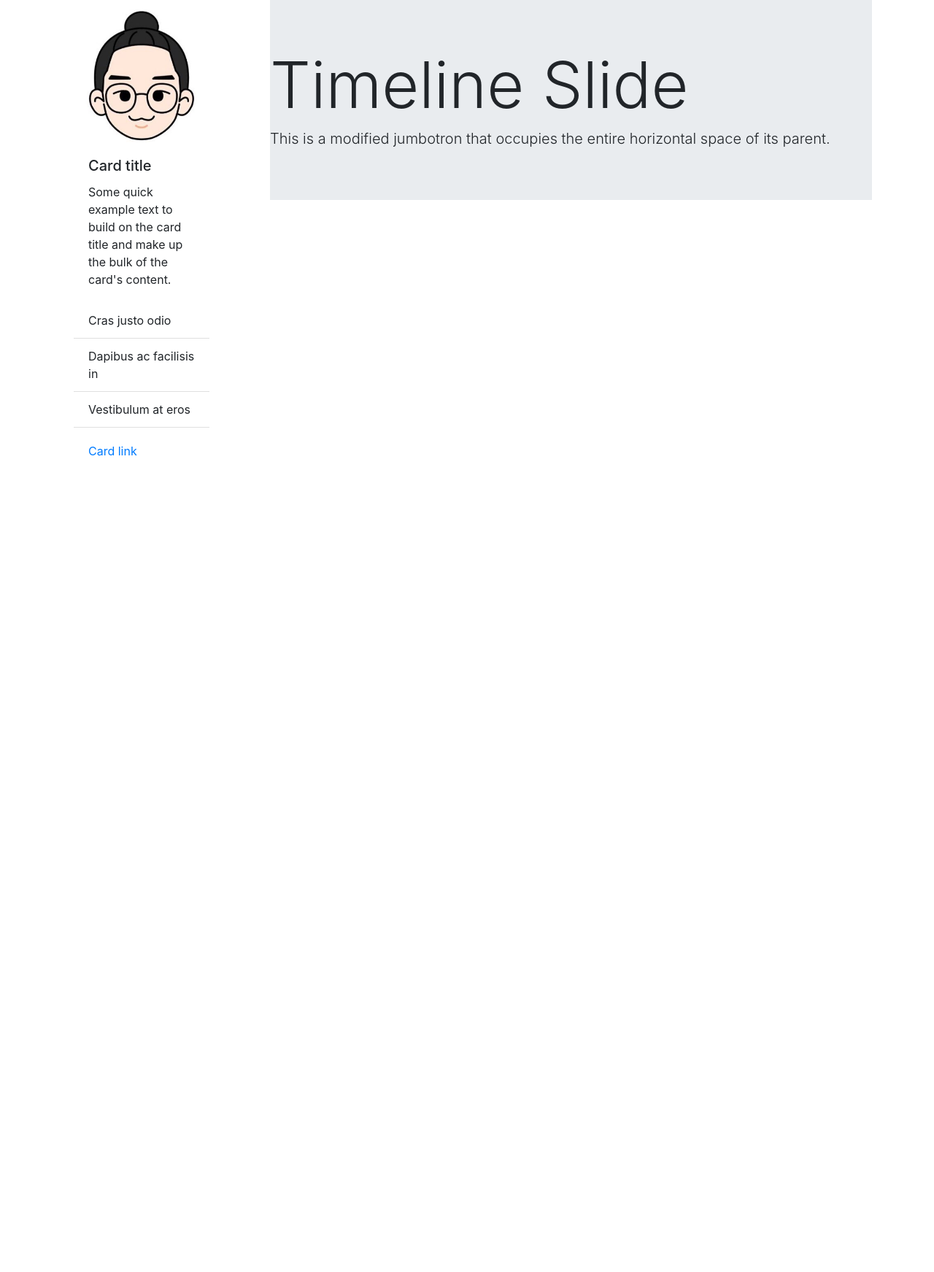
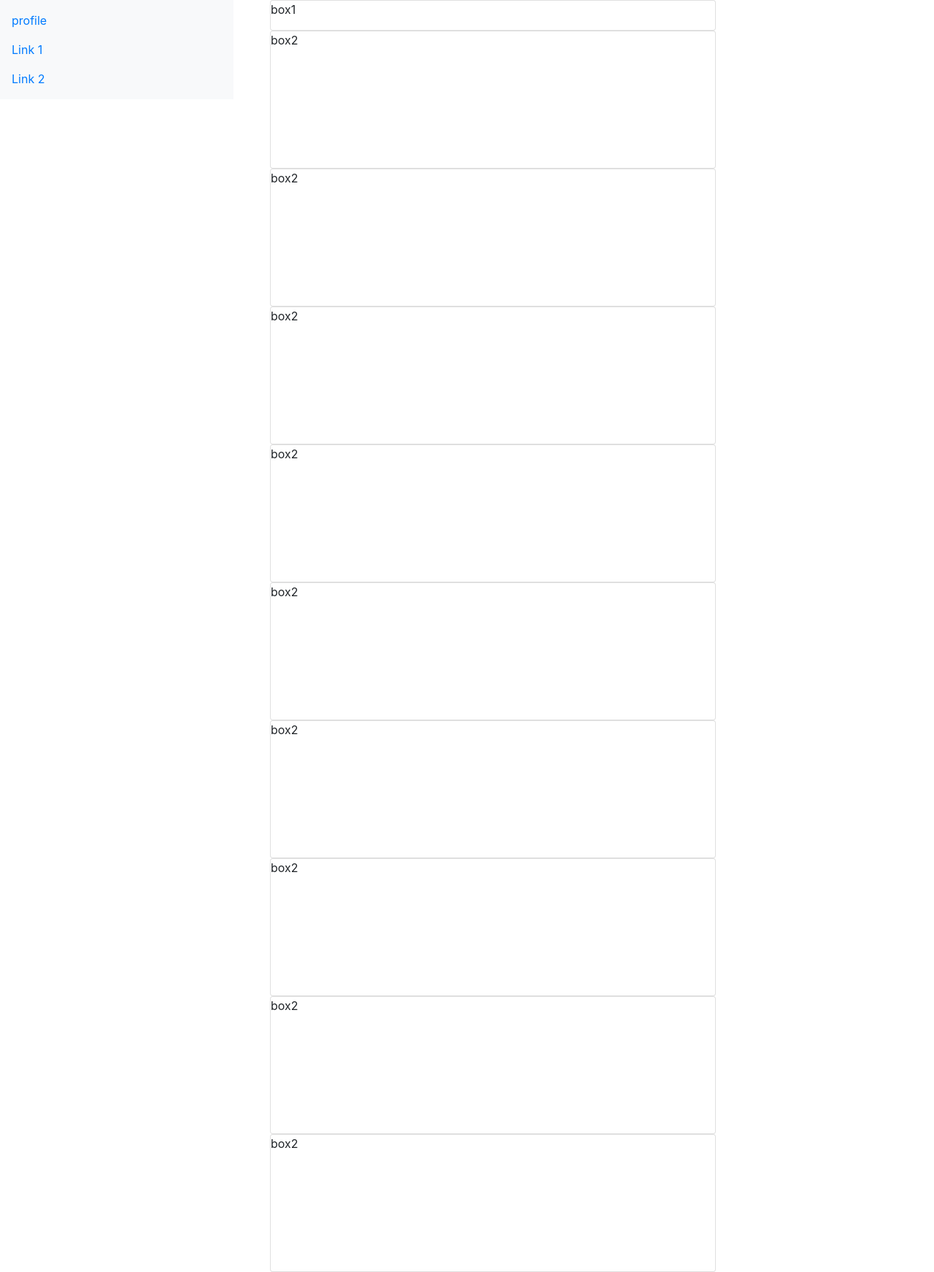
Before and after one commit to hecaiont/timeline, a Django app: page /slide/ in a window 1280 px wide. Shown: the whole page at 73% size. Before the commit the page ends 625 px from the top, so only its background shows below. Run offline with Django 3.2, Linux system fonts and the light colour scheme; data that the repository does not hold is empty; some libraries are stand-ins or nearby versions.

Commit message:
base structure modify

```diff
--- a/slide/templates/slide/base.html
+++ b/slide/templates/slide/base.html
@@ -1,70 +1,90 @@
 {% load static %}
-
 <!doctype html>
 <html lang="ko">
     <head>
-
-
         <meta charset="utf-8">
         <meta name="viewport" content="width=device-width, initial-scale=1, shrink-to-fit=no">
-
         <title>Timeline Slide</title>
         <link rel="stylesheet" href="https://stackpath.bootstrapcdn.com/bootstrap/4.4.1/css/bootstrap.min.css" integrity="sha384-Vkoo8x4CGsO3+Hhxv8T/Q5PaXtkKtu6ug5TOeNV6gBiFeWPGFN9MuhOf23Q9Ifjh" crossorigin="anonymous">
-
         <script src="https://code.jquery.com/jquery-3.2.1.slim.min.js" integrity="sha384-KJ3o2DKtIkvYIK3UENzmM7KCkRr/rE9/Qpg6aAZGJwFDMVNA/GpGFF93hXpG5KkN" crossorigin="anonymous"></script>
         <script src="https://cdnjs.cloudflare.com/ajax/libs/popper.js/1.12.9/umd/popper.min.js" integrity="sha384-ApNbgh9B+Y1QKtv3Rn7W3mgPxhU9K/ScQsAP7hUibX39j7fakFPskvXusvfa0b4Q" crossorigin="anonymous"></script>
         <script src="https://maxcdn.bootstrapcdn.com/bootstrap/4.0.0/js/bootstrap.min.js" integrity="sha384-JZR6Spejh4U02d8jOt6vLEHfe/JQGiRRSQQxSfFWpi1MquVdAyjUar5+76PVCmYl" crossorigin="anonymous"></script>
-
         <link rel="stylesheet" href="{% static 'css/slide.css' %}">
     </head>
 
+    <body>
+        <div class="container">
+            <div class="row">
 
+                <div class="col-md-3 d-none d-md-block">
+                    <nav class="navbar bg-light fixed-top w-25">
 
+                        <ul class="navbar-nav">
+                          <li class="nav-item">
+                            <a class="nav-link" href="#">profile</a>
+                          </li>
+                          <li class="nav-item">
+                            <a class="nav-link" href="#">Link 1</a>
+                          </li>
+                          <li class="nav-item">
+                            <a class="nav-link" href="#">Link 2</a>
+                          </li>
+                        </ul>
 
-    <body>
-
-        <div class="container">
-            <div class="row ">
-
-                <div class="col-lg-3">
-
-
-                    <nav class="navbar position-fixed w-35">
-                        <div class="card w-25 h-25 border-0">
-                              <img src="{% static 'img/profile.jpg' %}" class="card-img-top" alt="...">
-                            <div class="card-body">
-                              <h5 class="card-title">Card title</h5>
-                              <p class="card-text">Some quick example text to build on the card title and make up the bulk of the card's content.</p>
-                            </div>
-
-                            <ul class="list-group list-group-flush">
-                              <li class="list-group-item">Cras justo odio</li>
-                              <li class="list-group-item">Dapibus ac facilisis in</li>
-                              <li class="list-group-item">Vestibulum at eros</li>
-                            </ul>
-                            <div class="card-body">
-                              <a href="#" class="card-link">Card link</a>
-                            </div>
-                        </div>
-                    </nav>
+                      </nav>
 
 
               </div>
 
-              <div class="col-lg-9">
+              <div class="col-md-9">
+                  <div class="row d-block d-md-none">
+                    <div class="col-md-9">
+                        <div class="card">
+                            <p>profile</p>
+                        </div>
+                    </div>
+                  </div>
                     <div class="row">
-                        <div class="col-lg-12">
-                            <div class="jumbotron jumbotron-fluid">
-                                    <h1 class="display-2">Timeline Slide</h1>
-                                    <p class="h5 font-weight-light">This is a modified jumbotron that occupies the entire horizontal space of its parent.</p>
+                        <div class="col-md-9">
+
+                            <div class="card h-40">
+                                <p>box1</p>
                             </div>
+
                         </div>
                     </div>
 
                     <div class="row">
-                        <div class="col-lg-9">
-                        {% block content %}
-                        {% endblock content %}
+                        <div class="col-md-9">
+
+                            <div class="card h-50">
+                                <p>box2</p>
+                            </div>
+                            <div class="card h-50">
+                                <p>box2</p>
+                            </div>
+                            <div class="card h-50">
+                                <p>box2</p>
+                            </div>
+                            <div class="card h-50">
+                                <p>box2</p>
+                            </div>
+                            <div class="card h-50">
+                                <p>box2</p>
+                            </div>
+                            <div class="card h-50">
+                                <p>box2</p>
+                            </div>
+                            <div class="card h-50">
+                                <p>box2</p>
+                            </div>
+                            <div class="card h-50">
+                                <p>box2</p>
+                            </div>
+                            <div class="card h-50">
+                                <p>box2</p>
+                            </div>
+
                         </div>
                     </div>
 
```
Also changed, not shown: slide/templates/slide/base_origin.html (added, +82 -0 lines).
